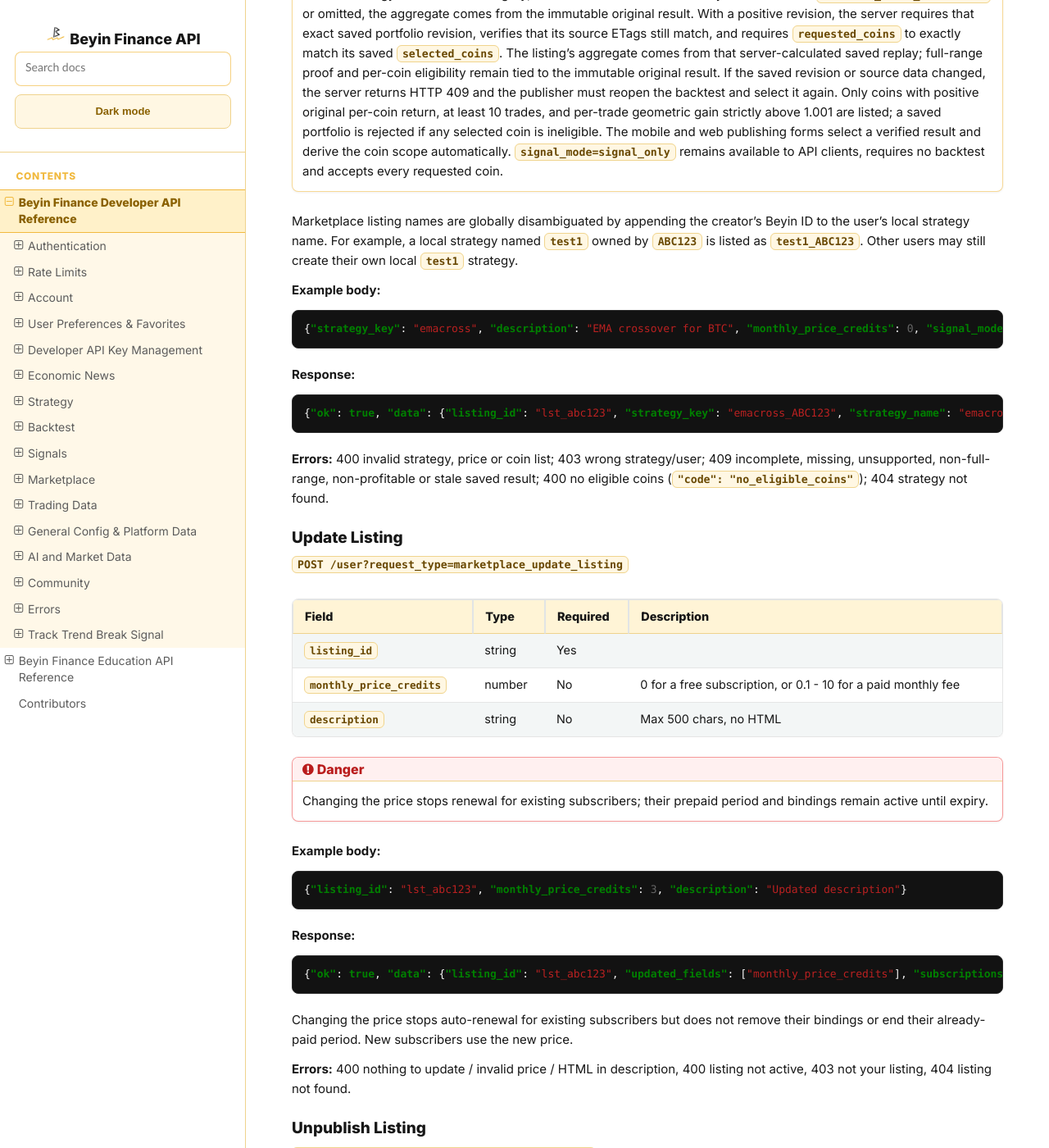
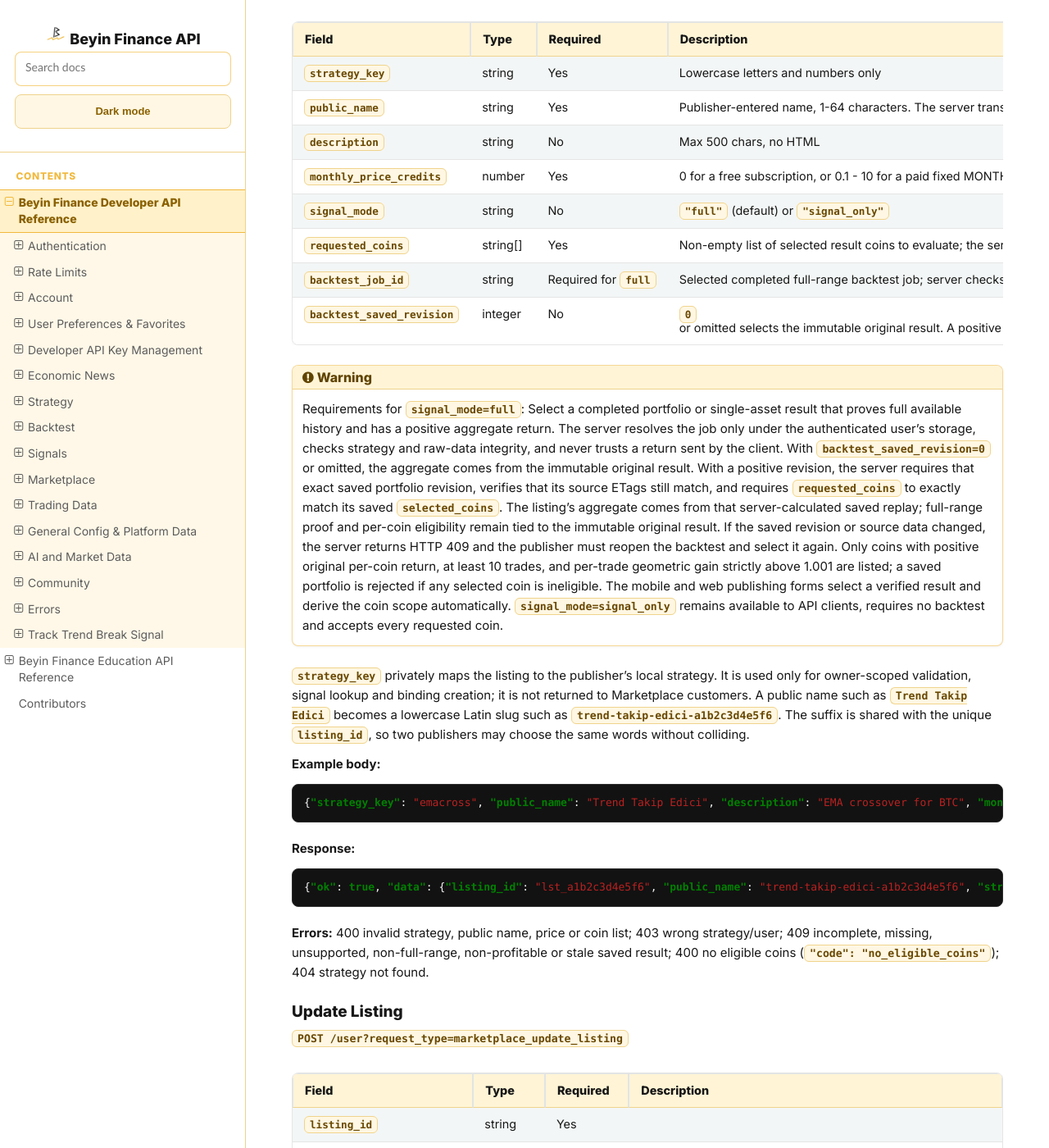
Before and after one commit to jnrbrain/Beyin-Finance, a Sphinx documentation site: the page built from docs/endpoints.md, in a window 1280 px wide and 1400 px high, scrolled down 57046 px. Shown: the whole window at 82% size. Built offline with Sphinx 7.4.7 and the Read the Docs theme 3.1.0, drawn with Linux system fonts in a browser that asks for light colours; some of the changed text lies outside the part shown.

Commit message:
docs(api): document Marketplace public names and metrics

````diff
--- a/docs/endpoints.md
+++ b/docs/endpoints.md
@@ -2419,7 +2419,7 @@ identity is tracked for audit and entitlement checks.
 
 **Response:**
 ```json
-{"listings": [{"listing_id": "lst_abc123", "strategy_name": "emacross", "owner": "MT***A", "description": "EMA crossover strategy", "market_type": "spot", "asset_class": "crypto", "provider": "binance", "exchange": "binance", "data_source": "binance", "trading_enabled": true, "timeframe": "4h", "signal_mode": "full", "leverage": 1, "listed_coins": ["BTC", "ETH"], "billing_period": "monthly", "monthly_price_credits": 2, "signal_price_credits": 2, "status": "active", "total_pnl_pct": 12.5, "win_rate_pct": 68.0, "subscriber_count": 5, "total_signals_delivered": 42, "created_at": 1784000000, "is_owner": false, "subscription_status": "", "selected_coins": []}], "count": 1, "next_cursor": "base64...", "has_more": true}
+{"listings": [{"listing_id": "lst_abc123", "public_name": "trend-takip-edici-abc123", "strategy_name": "trend-takip-edici-abc123", "owner": "MT***A", "description": "EMA crossover strategy", "market_type": "spot", "asset_class": "crypto", "provider": "binance", "exchange": "binance", "data_source": "binance", "trading_enabled": true, "timeframe": "4h", "signal_mode": "full", "leverage": 1, "listed_coins": ["BTC", "ETH"], "billing_period": "monthly", "monthly_price_credits": 2, "signal_price_credits": 2, "status": "active", "total_pnl_pct": 12.5, "win_rate_pct": 68.0, "subscriber_count": 5, "total_signals_delivered": 42, "created_at": 1784000000, "is_owner": false, "subscription_status": "", "selected_coins": []}], "count": 1, "next_cursor": "base64...", "has_more": true}
 ```
 
 Send the returned cursor unchanged to fetch the next page. `has_more=false`
@@ -2455,7 +2455,8 @@ The public `GET /tradingdata` response is the unwrapped listing object. The
   "ok": true,
   "data": {
     "listing_id": "lst_abc123",
-    "strategy_name": "emacross",
+    "public_name": "trend-takip-edici-abc123",
+    "strategy_name": "trend-takip-edici-abc123",
     "owner": "MT***A",
     "description": "EMA crossover strategy",
     "market_type": "spot",
@@ -2481,6 +2482,20 @@ The public `GET /tradingdata` response is the unwrapped listing object. The
       "profit_pct": 12.5,
       "max_drawdown_pct": 8.4,
       "profit_factor": 1.72,
+      "avg_profit_per_trade_pct": 0.42,
+      "avg_win_return_pct": 1.8,
+      "avg_loss_return_pct": -1.1,
+      "best_trade_pct": 4.6,
+      "worst_trade_pct": -3.2,
+      "sharpe_ratio": 1.34,
+      "sortino_ratio": 1.72,
+      "calmar_ratio": 1.49,
+      "expectancy_pct": 0.38,
+      "exposure_pct": 41.2,
+      "avg_holding_hours": 6.5,
+      "longest_win_streak": 6,
+      "longest_loss_streak": 3,
+      "avg_signals_per_month": 18.4,
       "result_view": "saved_portfolio",
       "result_revision": 7,
       "coins": [{"coin": "BTC", "trade_count": 42, "win_rate_pct": 71.4, "profit_pct": 15.2}],
@@ -2511,6 +2526,16 @@ replace the selected portfolio aggregate. `backtest_metrics.result_view` and
 saved-view edits do not change this snapshot. If the original job can no longer
 be verified, `backtest_metrics.result_available` is `false`; the saved
 publication snapshot remains available and is labeled as such by clients.
+The Marketplace detail displays the selected result's core and advanced
+metrics. `backtest_metrics.coins` includes only listed coins that passed
+server-side eligibility checks; failed and excluded coins are omitted. Signal
+metrics are based on closed strategy signals, not user-entered trades.
+
+`public_name` is the user-facing lowercase Latin alias; `strategy_name` is its
+compatibility alias. Legacy listings without `public_name` receive an alias
+derived from their public `listing_id`. Public and personalized listing detail
+responses never return `strategy_key`, `local_strategy_name`, or an internal
+strategy name as the title.
 
 For newly published full-mode listings, `backtest_metrics.equity_curve_pct`
 contains up to 120 points from the exact selected result, normalized to return
@@ -2586,8 +2611,12 @@ The subscription remains active, and its bindings remain usable until
 
 **Response:**
 ```json
-{"ok": true, "data": {"listings": [{"listing_id": "lst_abc123", "strategy_name": "emacross", "status": "active", "signal_mode": "full", "market_type": "spot", "asset_class": "crypto", "provider": "binance", "exchange": "binance", "data_source": "binance", "trading_enabled": true, "timeframe": "4h", "listed_coins": ["BTC"], "billing_period": "monthly", "monthly_price_credits": 2, "signal_price_credits": 2, "subscriber_count": 5, "total_signals_delivered": 42, "total_credits_earned": 100.0, "total_pnl_pct": 12.5, "win_rate_pct": 68.0, "created_at": 1784000000}], "last_evaluated_key": "base64...", "has_more": true}}
-```
+{"ok": true, "data": {"listings": [{"listing_id": "lst_abc123", "public_name": "trend-takip-edici-abc123", "strategy_name": "trend-takip-edici-abc123", "local_strategy_name": "emacross", "status": "active", "signal_mode": "full", "market_type": "spot", "asset_class": "crypto", "provider": "binance", "exchange": "binance", "data_source": "binance", "trading_enabled": true, "timeframe": "4h", "listed_coins": ["BTC"], "billing_period": "monthly", "monthly_price_credits": 2, "signal_price_credits": 2, "subscriber_count": 5, "total_signals_delivered": 42, "total_credits_earned": 100.0, "total_pnl_pct": 12.5, "win_rate_pct": 68.0, "created_at": 1784000000}], "last_evaluated_key": "base64...", "has_more": true}}
+```
+
+`local_strategy_name` is returned only by this authenticated owner-scoped
+endpoint to map a listing back to the publisher's local strategy. Public
+Marketplace responses and subscriber responses use the public alias instead.
 
 ### My Subscriptions
 
@@ -2600,7 +2629,7 @@ The subscription remains active, and its bindings remain usable until
 
 **Response:**
 ```json
-{"ok": true, "data": {"subscriptions": [{"subscription_id": "sub_xyz789", "listing_id": "lst_abc123", "creator_beyin_id": "ABC123", "selected_coins": ["BTC"], "status": "active", "end_reason": "", "auto_renew": false, "pending_end_reason": "cancelled_by_subscriber", "billing_period": "monthly", "monthly_price_credits": 2, "signal_price_credits": 2, "signals_received": 12, "credits_spent": 2.0, "next_charge_at": 1786600000, "expires_at": 1786600000, "ended_at": 0, "created_at": 1784000000, "divide": 1, "scope": "", "run_config": {}}], "last_evaluated_key": "base64...", "has_more": true}}
+{"ok": true, "data": {"subscriptions": [{"subscription_id": "sub_xyz789", "listing_id": "lst_abc123", "public_name": "trend-takip-edici-abc123", "strategy_name": "trend-takip-edici-abc123", "name": "trend-takip-edici-abc123", "creator_beyin_id": "ABC123", "selected_coins": ["BTC"], "status": "active", "end_reason": "", "auto_renew": false, "pending_end_reason": "cancelled_by_subscriber", "billing_period": "monthly", "monthly_price_credits": 2, "signal_price_credits": 2, "signals_received": 12, "credits_spent": 2.0, "next_charge_at": 1786600000, "expires_at": 1786600000, "ended_at": 0, "created_at": 1784000000, "divide": 1, "scope": "", "run_config": {}}], "last_evaluated_key": "base64...", "has_more": true}}
 ```
 
 For both account lists, return the cursor unchanged to fetch the next result
@@ -2613,6 +2642,7 @@ page. Malformed cursors and non-integer page sizes return HTTP 400.
 | Field | Type | Required | Description |
 |-------|------|----------|-------------|
 | `strategy_key` | string | Yes | Lowercase letters and numbers only |
+| `public_name` | string | Yes | Publisher-entered name, 1-64 characters. The server transliterates it to a lowercase Latin slug and adds a unique suffix shared with `listing_id`. |
 | `description` | string | No | Max 500 chars, no HTML |
 | `monthly_price_credits` | number | Yes | 0 for a free subscription, or 0.1 - 10 for a paid fixed MONTHLY fee in credits (billing is monthly, prepaid) |
 | `signal_mode` | string | No | `"full"` (default) or `"signal_only"` |
@@ -2624,22 +2654,24 @@ page. Malformed cursors and non-integer page sizes return HTTP 400.
 Requirements for `signal_mode=full`: Select a completed portfolio or single-asset result that proves full available history and has a positive aggregate return. The server resolves the job only under the authenticated user's storage, checks strategy and raw-data integrity, and never trusts a return sent by the client. With `backtest_saved_revision=0` or omitted, the aggregate comes from the immutable original result. With a positive revision, the server requires that exact saved portfolio revision, verifies that its source ETags still match, and requires `requested_coins` to exactly match its saved `selected_coins`. The listing's aggregate comes from that server-calculated saved replay; full-range proof and per-coin eligibility remain tied to the immutable original result. If the saved revision or source data changed, the server returns HTTP 409 and the publisher must reopen the backtest and select it again. Only coins with positive original per-coin return, at least 10 trades, and per-trade geometric gain strictly above 1.001 are listed; a saved portfolio is rejected if any selected coin is ineligible. The mobile and web publishing forms select a verified result and derive the coin scope automatically. `signal_mode=signal_only` remains available to API clients, requires no backtest and accepts every requested coin.
 :::
 
-Marketplace listing names are globally disambiguated by appending the creator's
-Beyin ID to the user's local strategy name. For example, a local strategy named
-`test1` owned by `ABC123` is listed as `test1_ABC123`. Other users may still
-create their own local `test1` strategy.
+`strategy_key` privately maps the listing to the publisher's local strategy.
+It is used only for owner-scoped validation, signal lookup and binding creation;
+it is not returned to Marketplace customers. A public name such as
+`Trend Takip Edici` becomes a lowercase Latin slug such as
+`trend-takip-edici-a1b2c3d4e5f6`. The suffix is shared with the unique
+`listing_id`, so two publishers may choose the same words without colliding.
 
 **Example body:**
 ```json
-{"strategy_key": "emacross", "description": "EMA crossover for BTC", "monthly_price_credits": 0, "signal_mode": "full", "backtest_job_id": "job-123", "backtest_saved_revision": 7, "requested_coins": ["BTC", "ETH"]}
-```
-
-**Response:**
-```json
-{"ok": true, "data": {"listing_id": "lst_abc123", "strategy_key": "emacross_ABC123", "strategy_name": "emacross_ABC123", "display_strategy_name": "emacross", "status": "active", "listed_coins": ["BTC", "ETH"], "rejected_coins": {}, "monthly_price_credits": 0, "billing_period": "monthly", "signal_mode": "full", "backtest_job_id": "job-123", "backtest_saved_revision": 7, "backtest_result_view": "saved_portfolio", "total_pnl_pct": 356.52, "win_rate_pct": 72, "backtest_metrics": {"total_return_pct": 356.52, "win_rate_pct": 72, "total_trades": 80, "max_drawdown_pct": 18.5}, "backtest_summary": {"BTC": {"pnl_pct": 12.5, "win_rate": 68.0, "trades": 42}, "ETH": {"pnl_pct": 24.0, "win_rate": 70.0, "trades": 38}}}}
-```
-
-**Errors:** 400 invalid strategy, price or coin list; 403 wrong strategy/user; 409 incomplete, missing, unsupported, non-full-range, non-profitable or stale saved result; 400 no eligible coins (`"code": "no_eligible_coins"`); 404 strategy not found.
+{"strategy_key": "emacross", "public_name": "Trend Takip Edici", "description": "EMA crossover for BTC", "monthly_price_credits": 0, "signal_mode": "full", "backtest_job_id": "job-123", "backtest_saved_revision": 7, "requested_coins": ["BTC", "ETH"]}
+```
+
+**Response:**
+```json
+{"ok": true, "data": {"listing_id": "lst_a1b2c3d4e5f6", "public_name": "trend-takip-edici-a1b2c3d4e5f6", "strategy_name": "trend-takip-edici-a1b2c3d4e5f6", "status": "active", "listed_coins": ["BTC", "ETH"], "rejected_coins": {}, "monthly_price_credits": 0, "billing_period": "monthly", "signal_mode": "full", "backtest_job_id": "job-123", "backtest_saved_revision": 7, "backtest_result_view": "saved_portfolio", "total_pnl_pct": 356.52, "win_rate_pct": 72, "backtest_metrics": {"total_return_pct": 356.52, "win_rate_pct": 72, "total_trades": 80, "max_drawdown_pct": 18.5, "profit_factor": 1.9, "sharpe_ratio": 1.4, "sortino_ratio": 2.1, "calmar_ratio": 1.8, "expectancy_pct": 0.62, "avg_signals_per_month": 18.4}, "backtest_summary": {"BTC": {"pnl_pct": 12.5, "win_rate": 68.0, "trades": 42}, "ETH": {"pnl_pct": 24.0, "win_rate": 70.0, "trades": 38}}}}
+```
+
+**Errors:** 400 invalid strategy, public name, price or coin list; 403 wrong strategy/user; 409 incomplete, missing, unsupported, non-full-range, non-profitable or stale saved result; 400 no eligible coins (`"code": "no_eligible_coins"`); 404 strategy not found.
 
 ### Update Listing
 
````
Also changed, not shown: 1 other file.
